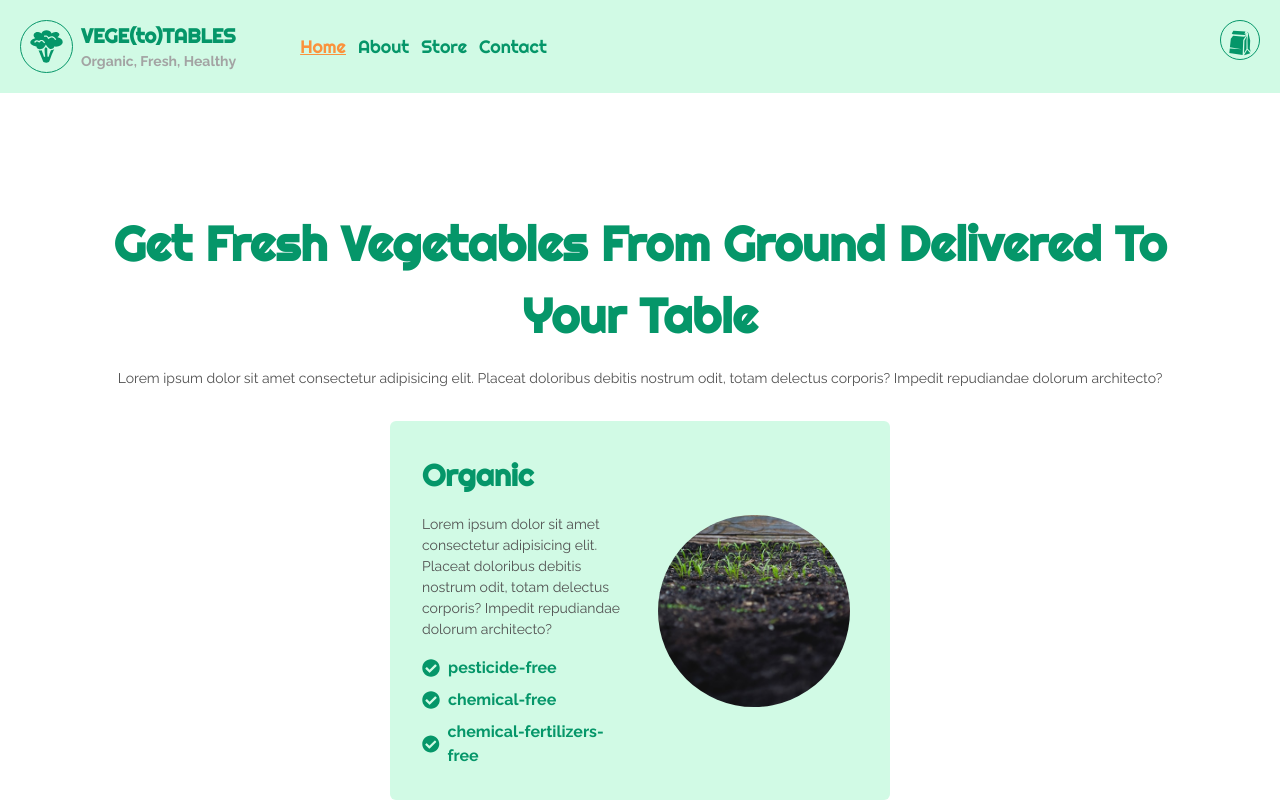
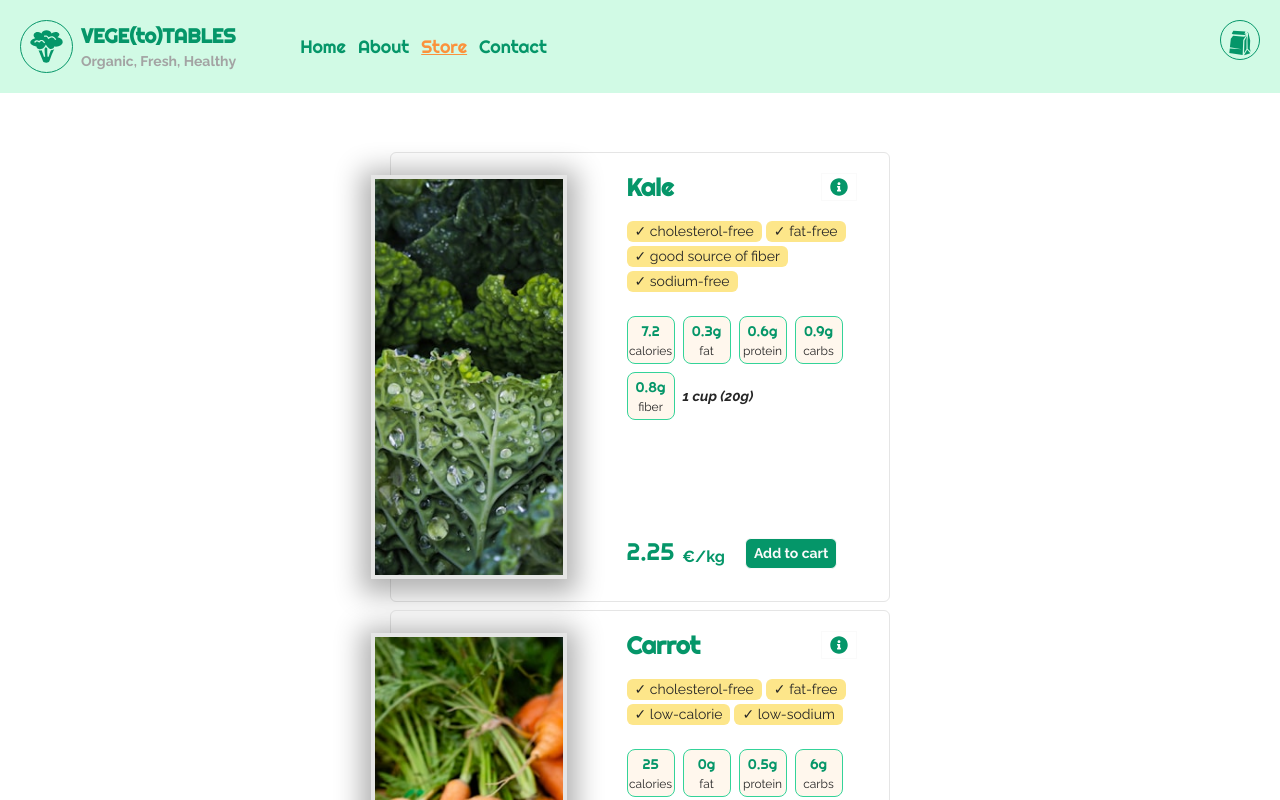
Before and after one commit to mojotron/shopping-cart, a React (Vite) app: page /#/store in a window 1280 px wide. Before the commit this address led to /. Shown: the top 800 px of the page. Built offline with nearby package versions, Linux system fonts and the light colour scheme.

Commit message:
fix try number 2

```diff
--- a/package.json
+++ b/package.json
@@ -1,5 +1,4 @@
 {
-  "homepage": "https://mojotron.github.io/shopping-cart/",
   "name": "shopping-cart",
   "version": "2.0.0",
   "private": true,
@@ -20,10 +19,10 @@
   },
   "scripts": {
     "dev": "vite",
-    "build": "tsc && vite build",
+    "build": "tsc && vite build --base=./",
     "serve": "vite preview",
     "test": "vitest",
-    "predeploy": "npm run build",
+    "predeploy": "npm run build --base=./",
     "deploy": "gh-pages -d dist"
   },
   "eslintConfig": {
--- a/src/constants/textImageBlocks.ts
+++ b/src/constants/textImageBlocks.ts
@@ -8,7 +8,7 @@ export const TEXT_IMAGE_BLOCKS_HOMEPAGE: TextImageBlockType[] = [
     title: 'Organic',
     text: dummyText,
     bullets: ['pesticide-free', 'chemical-free', 'chemical-fertilizers-free'],
-    imageUrl: '/images/markus-spiske-organic.jpg',
+    imageUrl: './images/markus-spiske-organic.jpg',
     orientation: 'left',
   },
   {
@@ -19,14 +19,14 @@ export const TEXT_IMAGE_BLOCKS_HOMEPAGE: TextImageBlockType[] = [
       'placed in wooden basket',
       'delivered immediately',
     ],
-    imageUrl: '/images/louis-hansel-fresh.jpg',
+    imageUrl: './images/louis-hansel-fresh.jpg',
     orientation: 'right',
   },
   {
     title: 'Delivery',
     text: dummyText,
     bullets: ['range of 20km', 'no extra charge', 'lighting fast'],
-    imageUrl: '/images/brooke-cagle-delivery-1.jpg',
+    imageUrl: './images/brooke-cagle-delivery-1.jpg',
     orientation: 'left',
   },
 ];
@@ -40,7 +40,7 @@ export const TEXT_IMAGE_BLOCKS_ABOUTPAGE: TextImageBlockType[] = [
       'you love to work with your hands',
       'you can work in dynamic team',
     ],
-    imageUrl: '/images/sandie-clarke-gardening.jpg',
+    imageUrl: './images/sandie-clarke-gardening.jpg',
     orientation: 'left',
   },
   {
@@ -51,7 +51,7 @@ export const TEXT_IMAGE_BLOCKS_ABOUTPAGE: TextImageBlockType[] = [
       'we need people for our packeting',
       'we need people to organize shipment',
     ],
-    imageUrl: '/images/marcus-chis-delivery-2.jpg',
+    imageUrl: './images/marcus-chis-delivery-2.jpg',
     orientation: 'right',
   },
   {
@@ -62,7 +62,7 @@ export const TEXT_IMAGE_BLOCKS_ABOUTPAGE: TextImageBlockType[] = [
       'express and mongo db',
       'love to learn new tech',
     ],
-    imageUrl: '/images/safar-safarov-web-dev.jpg',
+    imageUrl: './images/safar-safarov-web-dev.jpg',
     orientation: 'left',
   },
 ];
--- a/src/data/storeItems.json
+++ b/src/data/storeItems.json
@@ -6,7 +6,7 @@
     "price": 2.25,
     "sellingUnit": "kg",
     "available": true,
-    "imageUrl": "/images/kiona-kale.jpg",
+    "imageUrl": "./images/kiona-kale.jpg",
     "nutrition": {
       "measure": "1 cup (20g)",
       "description": "Kale provides great nutritional benefits, like vitamin A and vitamin C, for very few calories",
@@ -30,7 +30,7 @@
     "price": 1.5,
     "sellingUnit": "kg",
     "available": true,
-    "imageUrl": "/images/david-holifield-carrot.jpg",
+    "imageUrl": "./images/david-holifield-carrot.jpg",
     "nutrition": {
       "measure": "1 medium carrot (61g)",
       "description": "Thirty grams of carrots provides you entire daily requrement of vitamin A",
@@ -49,7 +49,7 @@
     "price": 2.5,
     "sellingUnit": "kg",
     "available": true,
-    "imageUrl": "/images/josephine-baran-tomato.jpg",
+    "imageUrl": "./images/josephine-baran-tomato.jpg",
     "nutrition": {
       "measure": "1 small (91g)",
       "description": "Tomatoes are an excellent source of nutrients like vitamin C and vitamin A",
@@ -68,7 +68,7 @@
     "price": 3.1,
     "sellingUnit": "kg",
     "available": false,
-    "imageUrl": "/images/harshal-s-hirve-cucumber.jpg",
+    "imageUrl": "./images/harshal-s-hirve-cucumber.jpg",
     "nutrition": {
       "measure": "1/2 cup, sliced (52g)",
       "description": "Cucumbers are good source of vitamin K, which may helo with blood clot preventing",
@@ -93,7 +93,7 @@
     "price": 0.1,
     "sellingUnit": "clove",
     "available": true,
-    "imageUrl": "/images/bryam-blanco-garlic.jpg",
+    "imageUrl": "./images/bryam-blanco-garlic.jpg",
     "nutrition": {
       "measure": "1 clove (3g)",
       "description": "Garlic may have immunity-enhancing and potential antioxidative benefits",
@@ -118,7 +118,7 @@
     "price": 1.25,
     "sellingUnit": "kg",
     "available": true,
-    "imageUrl": "/images/eric-prouzet-potato.jpg",
+    "imageUrl": "./images/eric-prouzet-potato.jpg",
     "nutrition": {
       "measure": "1 medium (173g)",
       "description": "Potatoes are a good source of vitamin C, vitamin B6, and potassium",
@@ -142,7 +142,7 @@
     "price": 3,
     "sellingUnit": "kg",
     "available": false,
-    "imageUrl": "/images/onder-ortel-broccoli.jpg",
+    "imageUrl": "./images/onder-ortel-broccoli.jpg",
     "nutrition": {
       "measure": "1 medium (173g)",
       "description": "Broccoli is an excellent, heart-healthy choice; more then one-third of its carbohydrates come from fiber",
--- a/src/index.tsx
+++ b/src/index.tsx
@@ -1,6 +1,6 @@
 import React from 'react';
 import ReactDOM from 'react-dom/client';
-import { createBrowserRouter, RouterProvider } from 'react-router-dom';
+import { RouterProvider, createHashRouter } from 'react-router-dom';
 import './index.css';
 // context
 import { CartContextProvider } from './contexts/CartContext';
@@ -14,12 +14,13 @@ import PageNotFound from './pages/PageNotFound/PageNotFound';
 import ContactPage from './pages/ContactPage/ContactPage';
 import CheckoutPage from './pages/CheckoutPage/CheckoutPage';
 
-const router = createBrowserRouter([
+const router = createHashRouter([
   {
+    path: '/',
     element: <AppLayout />,
     errorElement: <PageNotFound />,
     children: [
-      { path: '/', element: <HomePage /> },
+      { index: true, element: <HomePage /> },
       { path: '/about', element: <AboutPage /> },
       { path: '/store', element: <StorePage /> },
       { path: '/contact', element: <ContactPage /> },
--- a/src/pages/PageNotFound/PageNotFound.tsx
+++ b/src/pages/PageNotFound/PageNotFound.tsx
@@ -1,10 +1,15 @@
 import { Link } from 'react-router-dom';
+import Heading from '../../ui/Heading/Heading';
+import Paragraph from '../../ui/Paragraph/Paragraph';
 
 const PageNotFound = () => {
   return (
-    <div>
-      PageNotFound
-      <Link to="/">home page</Link>
+    <div className="flex flex-col items-center justify-center w-full py-32 space-y-8">
+      <Heading level={2}>404 Page Not Found</Heading>
+      <Paragraph>Resource yo are looking for do not exist </Paragraph>
+      <Link className="underline font-bold text-green-600" to="/">
+        return to home page
+      </Link>
     </div>
   );
 };
--- a/tsconfig.json
+++ b/tsconfig.json
@@ -17,11 +17,11 @@
     "jsx": "react-jsx"
   },
   "include": [
-    "src",
     ".eslintrc.json",
     "vite.config.mts",
     "tailwind.config.js",
-    "postcss.config.cjs"
+    "postcss.config.cjs",
+    "src"
   ],
   "references": [{ "path": "./tsconfig.node.json" }]
 }
```
Also changed, not shown: vite.config.mts, 1 other file (tests, documents, lock files or other folders).
